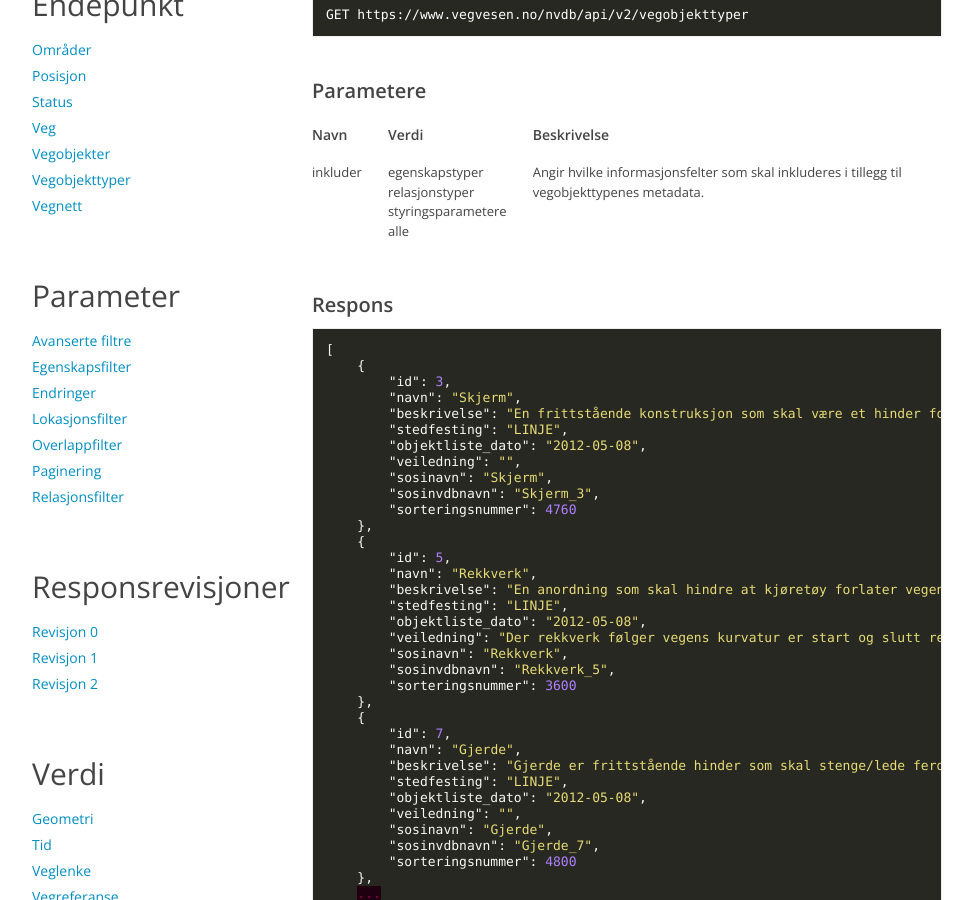
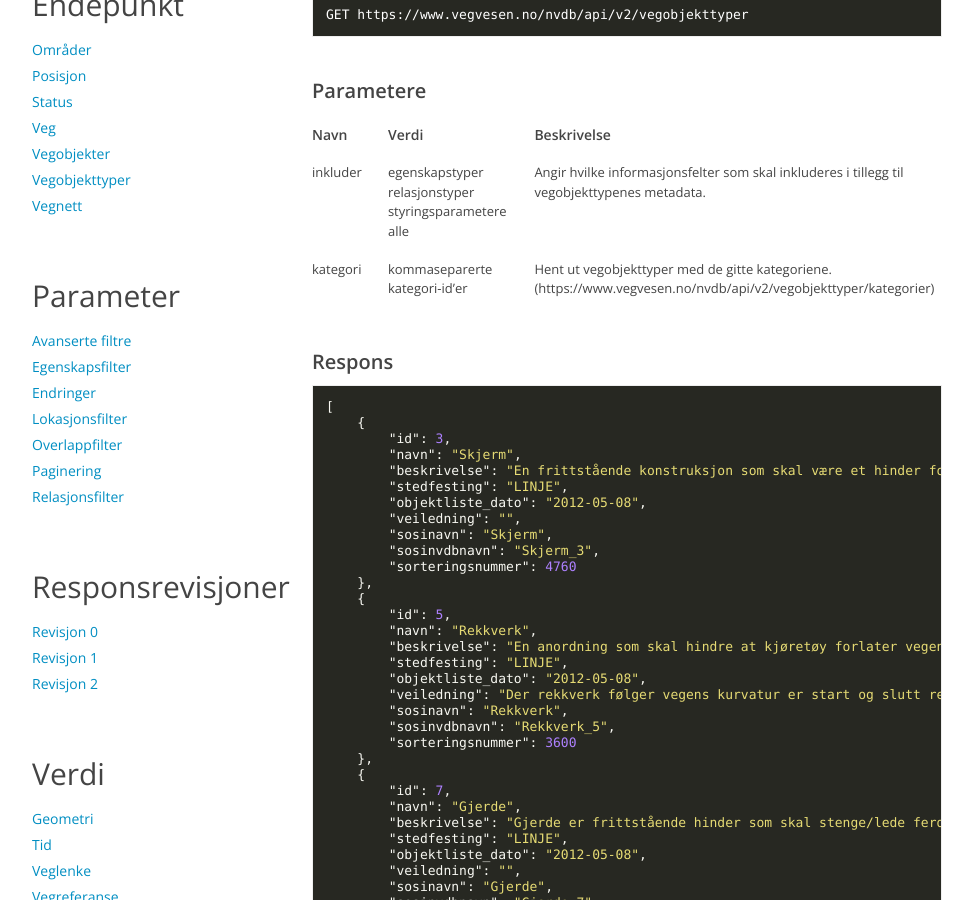
Before and after one commit to nvdb-vegdata/apidokumentasjon, a Jekyll site: the page built from endepunkt/vegobjekttyper.md, in a window 1280 px wide and 900 px high, scrolled down 367 px. Shown: the whole window, without its empty margins (153-1125 px from the left). Built offline with Jekyll 4.4.1, drawn with Linux system fonts in a browser that asks for light colours; our own code applies the rules of GitHub Pages for plain Markdown files.

Commit message:
kategorifilter, vegobjekttyper

```diff
--- a/endepunkt/vegobjekttyper.md
+++ b/endepunkt/vegobjekttyper.md
@@ -17,7 +17,7 @@ GET https://www.vegvesen.no/nvdb/api/v2/vegobjekttyper
 |Navn|Verdi|Beskrivelse|
 |:-|:-|:-|
 |inkluder|egenskapstyper<br>relasjonstyper<br>styringsparametere<br>alle|Angir hvilke informasjonsfelter som skal inkluderes i tillegg til vegobjekttypenes metadata.|
-
+|kategori|kommaseparerte kategori-id'er|Hent ut vegobjekttyper med de gitte kategoriene. (https://www.vegvesen.no/nvdb/api/v2/vegobjekttyper/kategorier)
 
 ### Respons
 
```
